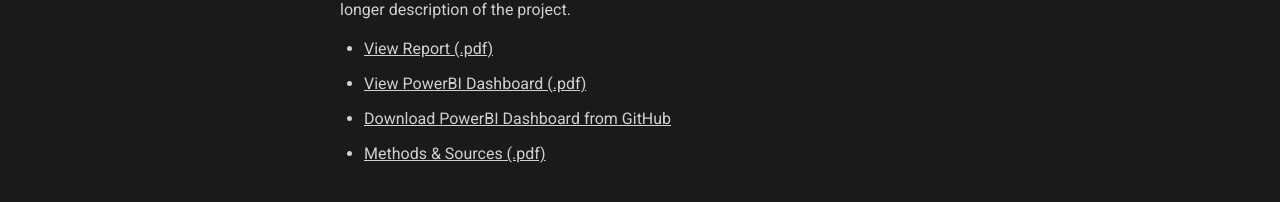
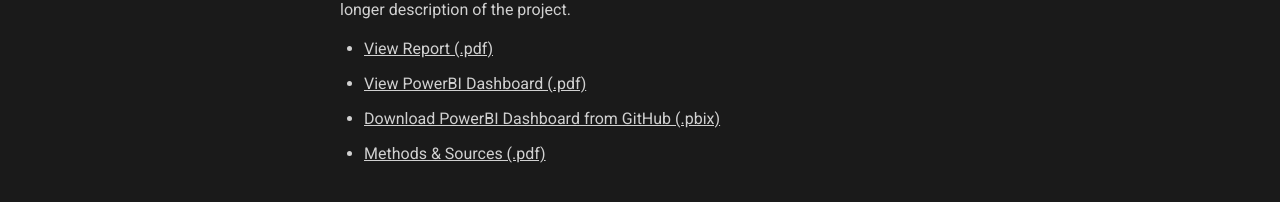
Before and after one commit to joanna-wi/joanna-wi.github.io, a Jekyll site: the page built from _projects/project-1.md, in a window 1280 px wide. Shown: the part 559-761 px from the top of the page. Built offline with Jekyll 4.4.1, drawn with Linux system fonts in a browser that asks for light colours; nearby versions of some CDN libraries.

Commit message:
Update project-1.md

```diff
--- a/_projects/project-1.md
+++ b/_projects/project-1.md
@@ -8,5 +8,5 @@ longer description of the project.
 
 - <a href="https://joanna-wi.github.io/Project-1/Olist%20Report.pdf" target="_blank" rel="noopener noreferrer">View Report (.pdf)</a>
 - <a href="https://joanna-wi.github.io/Project-1/Dashboard%20Overview.pdf" target="_blank" rel="noopener noreferrer">View PowerBI Dashboard (.pdf)</a>
-- <a href="https://github.com/joanna-wi/joanna-wi.github.io/blob/Project-1/Project%201%20-%20Dashboard.pbix" target="_blank" rel="noopener noreferrer">Download PowerBI Dashboard from GitHub</a>
+- <a href="https://github.com/joanna-wi/joanna-wi.github.io/blob/Project-1/Project%201%20-%20Dashboard.pbix" target="_blank" rel="noopener noreferrer">Download PowerBI Dashboard from GitHub (.pbix)</a>
 - <a href="https://joanna-wi.github.io/Project-1/Methods%20and%20sources.pdf" target="_blank" rel="noopener noreferrer">Methods &amp; Sources (.pdf)</a>
```
